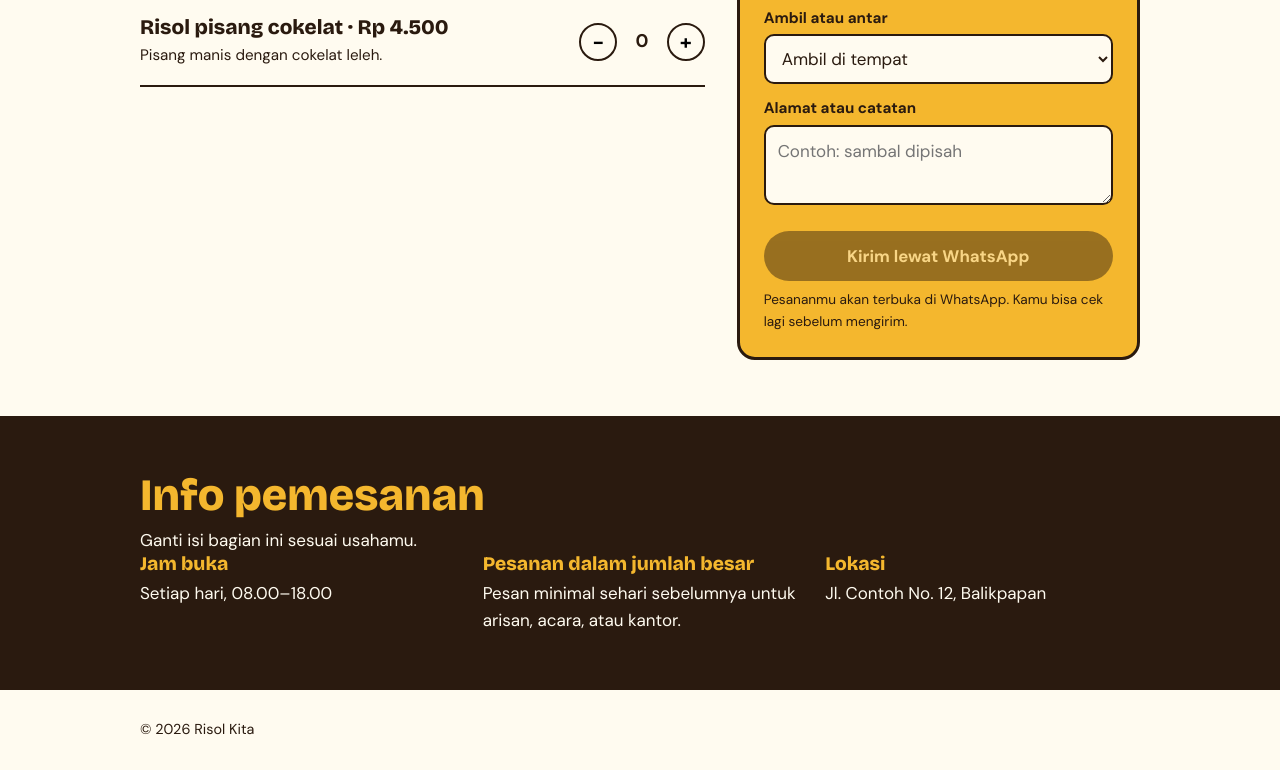
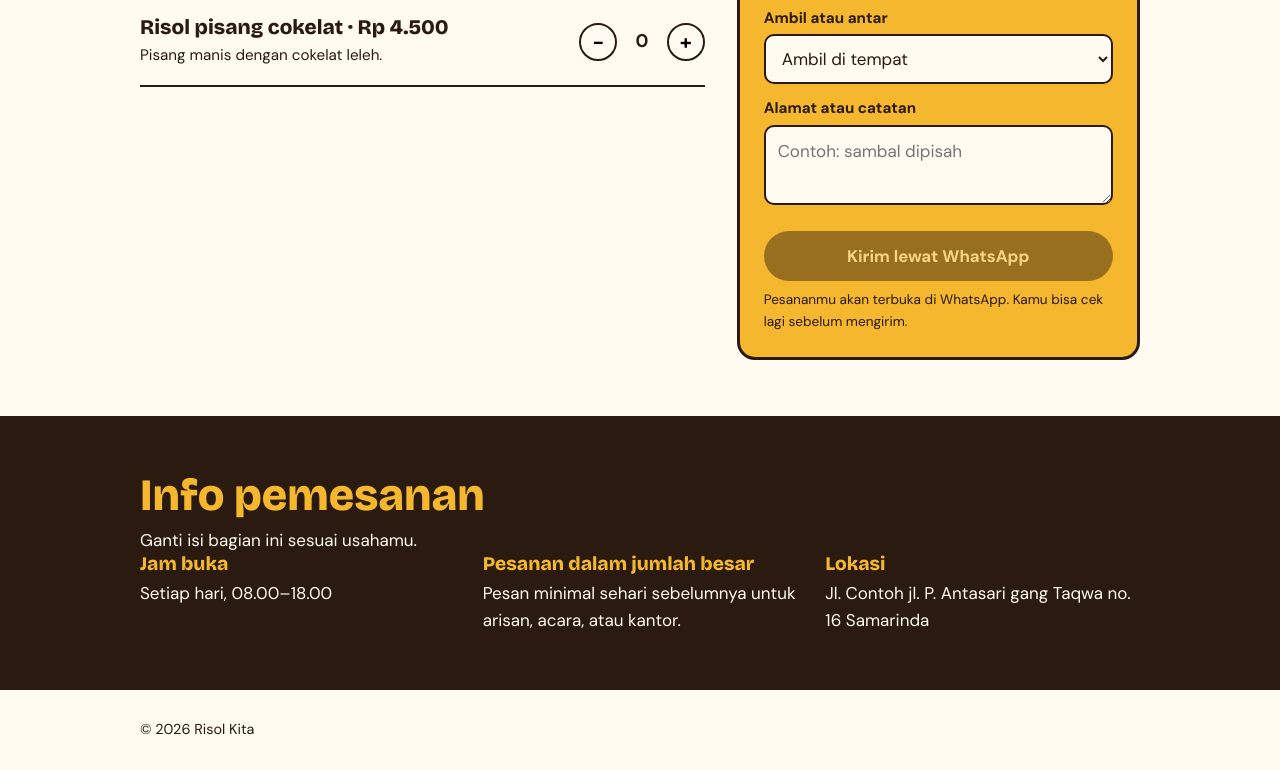
Before and after one commit to lintangbenua/risol-echo, a plain HTML site: page index.html in a window 1280 px wide. Shown: the part 951-1721 px from the top of the page. Drawn offline with nearby package versions, Linux system fonts and the light colour scheme.

Commit message:
index.html

```diff
--- a/index.html
+++ b/index.html
@@ -164,7 +164,7 @@ footer{padding:28px 0;font-size:.9rem}
       <div class="info-grid">
         <div><h3>Jam buka</h3><p>Setiap hari, 08.00–18.00</p></div>
         <div><h3>Pesanan dalam jumlah besar</h3><p>Pesan minimal sehari sebelumnya untuk arisan, acara, atau kantor.</p></div>
-        <div><h3>Lokasi</h3><p>Jl. Contoh No. 12, Balikpapan</p></div>
+        <div><h3>Lokasi</h3><p>Jl. Contoh jl. P. Antasari gang Taqwa no. 16 Samarinda</p></div>
       </div>
     </div>
   </section>
```
